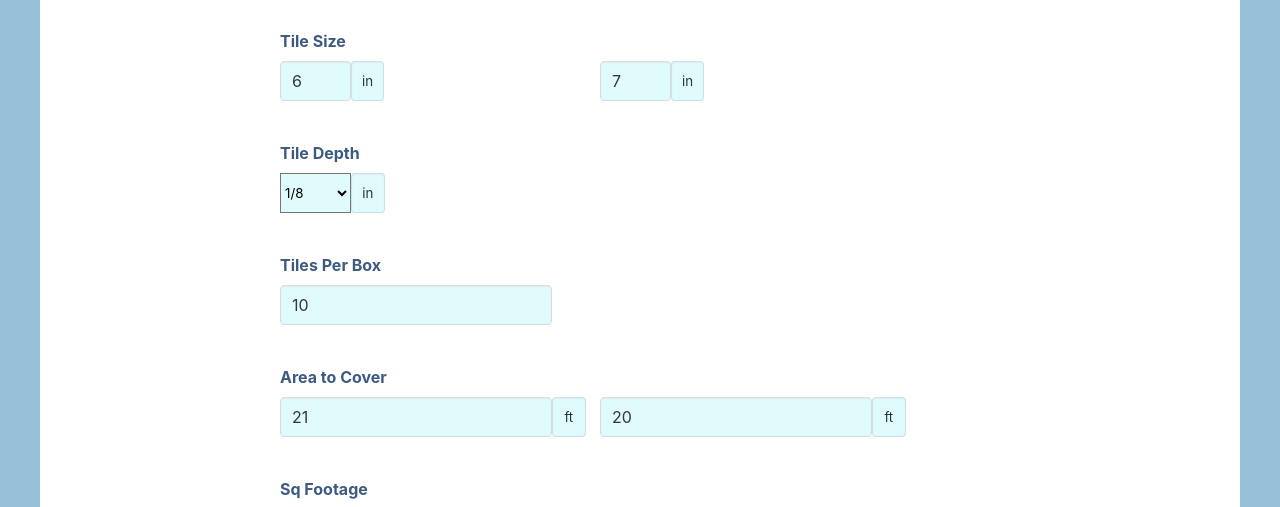
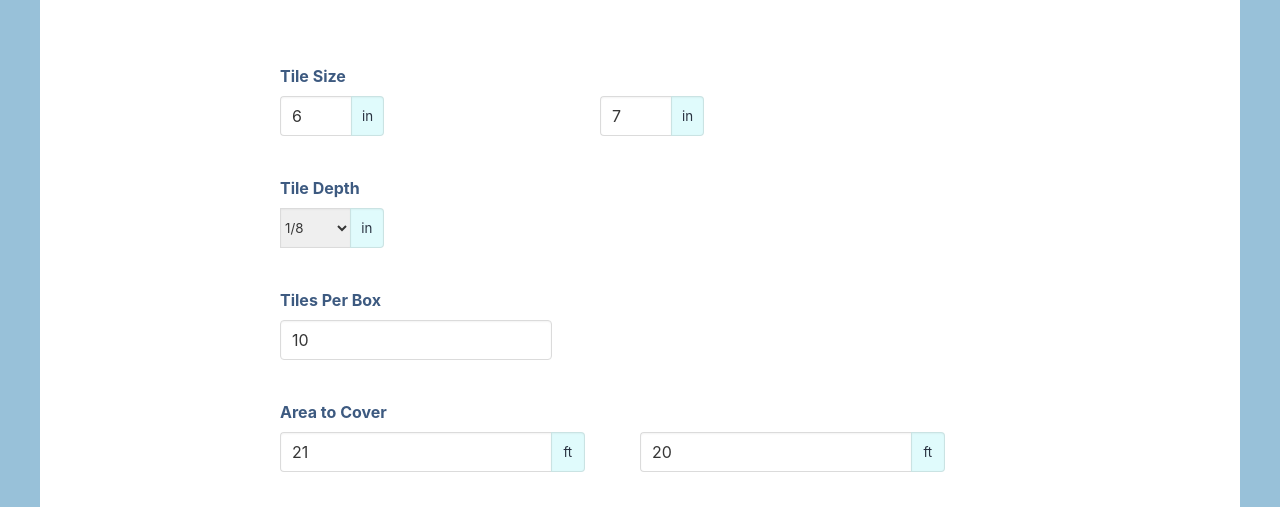
Before and after one commit to antiprysm/front-end, a React (Create React App) app: page / in a window 1280 px wide. Shown: the part 436-943 px from the top of the page. Built offline with nearby package versions, Linux system fonts and the light colour scheme.

Commit message:
tet styling mar 21

```diff
--- a/src/components/Results.jsx
+++ b/src/components/Results.jsx
@@ -3,7 +3,7 @@ import React from "react";
 class Results extends React.Component {
 
   render() {
-    return <div>
+    return <div id="resultsBox">
   <div className="grid">
     <div className="box c">
         <div className="paragraph">
--- a/src/components/ReviewForm.jsx
+++ b/src/components/ReviewForm.jsx
@@ -60,10 +60,15 @@ const gapSizeOptions = {
 
 const validationSchema = Yup.object({
   // product: Yup.string().required("Please select a product").oneOf(products),
-  tile_height: Yup.string().required(),
-  tile_width: Yup.string().required(),
-  tile_depth: Yup.string().required(),
-  tiles_per_box: Yup.string().required(),
+  tile_height: Yup.number().required()
+  .moreThan(0, "Must be greater than 0").positive(),
+  tile_width: Yup.number().integer('gotta be number').required()
+  .moreThan(0, "Must be greater than 0")
+  .positive(),
+  tile_depth: Yup.string().required()
+  .min(1, "Minimum 1 Digit")
+  .max(5, "Maximum 5 Digits"),
+  tiles_per_box: Yup.number().required().moreThan(0, "Must be greater than 0"),
   area_width: Yup.string().required(),
   area_height: Yup.string().required(),
   square_footage: Yup.string().required(),
@@ -85,8 +90,7 @@ const initialValues = {
   waste: 10,
   gap_size_custom: 0
 };
-
-const renderError = (message) => <p className="help is-danger">{message}</p>;
+const renderError = (message) => <div className="help is-danger">{message}</div>;
 const MMsInSqFt = 92900; // devide mm by this number to convert to sqft
 const MMsInInch = 25.4;
 const CubicMMinCubicIn = 16390; // devide mm by this number to get cubic in
@@ -180,7 +184,7 @@ class ProductReviewForm extends React.Component {
       <Formik
         enableReinitialize={true}
         initialValues={initialValues}
-        // validationSchema={validationSchema}
+        validationSchema={validationSchema}
         onSubmit={async (values) => {
           await new Promise((r) => setTimeout(r, 500));
           //setState here
@@ -188,9 +192,9 @@ class ProductReviewForm extends React.Component {
           console.debug(JSON.stringify(results, null, 2));
         }}
       >
-        {({ values }) => (
+        {({ values, errors, touched }) => (
           <Form>
-            <div class="main">
+            <div className="main">
             <div
               className="container"
               style={{
@@ -207,7 +211,7 @@ class ProductReviewForm extends React.Component {
                     Unit of Measurement
                   </label>
                   <div className="control" role="group">
-                    <label for="radio1">
+                    <label htmlFor="radio1">
                       <Field
                         name="control"
                         type="radio"
@@ -219,7 +223,7 @@ class ProductReviewForm extends React.Component {
                     </label>
                     <br></br>
                     &#160;&#160;&#160;
-                    <label for="radio2">
+                    <label htmlFor="radio2">
                       <Field
                         name="control"
                         type="radio"
@@ -230,7 +234,7 @@ class ProductReviewForm extends React.Component {
                       &#160;Metric
                     </label>
                   </div>
-                  <ErrorMessage name="name" render={renderError} />
+                  <ErrorMessage name="control" render={renderError} />
                 </div>
               </div>
               <div className="field">
@@ -244,19 +248,22 @@ class ProductReviewForm extends React.Component {
                     <div className="control" role="group">
                       <Field
                         name="tile_width"
-                        type="text"
-                        className="input"
+                        type="number"
+                        className="input prepend"
                         placeholder="width"
                       />
-                      <ErrorMessage name="tile_width" render={renderError} />
-                      </div>
+
+
                       <Field
                         id="append-input"
                         name="tile_width_append"
                         type="text"
                         value={inputAppendOptions[values.control].find(x => x.tile_width).tile_width}
                         className="text"
+                        disabled="true"
                       />
+
+                      </div>
                     </div>
                   </div>
                   <div>
@@ -265,8 +272,8 @@ class ProductReviewForm extends React.Component {
                     <div className="control">
                       <Field
                         name="tile_height"
-                        type="text"
-                        className="input"
+                        type="number"
+                        className="input prepend"
                         placeholder="height"
                       />
                       <Field
@@ -275,14 +282,16 @@ class ProductReviewForm extends React.Component {
                         type="text"
                         value={inputAppendOptions[values.control].find(x => x.tile_height).tile_height}
                         className="text"
+                        disabled="true"
                       />
-                      <ErrorMessage name="tile_height" render={renderError} />
                       </div>
                     </div>
                   </div>
                 </div>
               </div>
             </div>
+            <ErrorMessage name="tile_width" render={renderError}/>
+            <ErrorMessage name="tile_height" render={renderError} />
           </div>
               <div className="field">
                 <div>
@@ -293,7 +302,7 @@ class ProductReviewForm extends React.Component {
                       <Field
                         name="tile_depth"
                         as="select"
-                        className="select is-fullwidth"
+                        className="select is-fullwidth prepend"
                       >
                         {tileDepthOptions[values.control].map(
                           ({ key, value }) => (
@@ -309,6 +318,7 @@ class ProductReviewForm extends React.Component {
                         type="text"
                         value={inputAppendOptions[values.control].find(x => x.tile_depth).tile_depth}
                         className="text"
+                        disabled="true"
                       />
                       <ErrorMessage name="tile_depth" render={renderError} />
                   </div>
@@ -350,9 +360,11 @@ class ProductReviewForm extends React.Component {
                       <Field
                         name="area_width"
                         type="text"
-                        className="input"
+                        className="input prepend"
                         placeholder="width"
                       />
+                      <ErrorMessage name="area_width" render={renderError} />
+
                       <Field
                         id="append-input"
                         name="area_width_append"
@@ -360,18 +372,16 @@ class ProductReviewForm extends React.Component {
                         value={inputAppendOptions[values.control].find(x => x.area_width).area_width}
                         className="text"
                       />
-                      <ErrorMessage name="area_width" render={renderError} />
                       </div>
                     </div>
                   </div>
-                  <div>
                     <div className="inputBox">
                       <div className="inputB">
                     <div className="control">
                       <Field
                         name="area_height"
                         type="text"
-                        className="input"
+                        className="input prepend"
                         placeholder="height"
                       />
                       <Field
@@ -382,7 +392,6 @@ class ProductReviewForm extends React.Component {
                         className="text"
                       />
                       <ErrorMessage name="area_height" render={renderError} />
-                      </div>
                       </div>
                       </div>
                     </div>
@@ -403,7 +412,7 @@ class ProductReviewForm extends React.Component {
                       <Field
                         name="square_footage"
                         type="text"
-                        className="input"
+                        className="input prepend"
                         placeholder="tiles per box"
                       />
                       <Field
@@ -431,7 +440,7 @@ class ProductReviewForm extends React.Component {
                       <Field
                         name="gap_size"
                         as="select"
-                        className="select is-fullwidth"
+                        className="select is-fullwidth prepend"
                       >
                         {gapSizeOptions[values.control].map(
                           ({ key, value }) => (
--- a/src/index.css
+++ b/src/index.css
@@ -20,11 +20,18 @@ body {
 }
 
 .select {
-    background-color: var(--Light-cyan);
+    border: 1px solid transparent;
+    border-color: #dbdbdb;
+    color: #363636;
+    box-shadow: inset 0 0.0625em 0.125em rgba(10, 10, 10, 0.05);
+    border-top-right-radius: 0px;
+    border-bottom-right-radius: 0px;
+    border-right-width: 0;
 }
 
-.input {
+input {
     background-color: var(--Light-cyan);
+    border-radius: 4px;
 }
 
 form {
@@ -36,6 +43,8 @@ form {
     margin: 5vh;
     padding: 5px 0px 5px 0px;
     border-radius: 30px;
+    padding-bottom: 5vh;
+    padding-top: 5vh;
 }
 
 input[name="tile_width"] {
@@ -67,7 +76,8 @@ select[name="gap_size"] {
     background-color: var(--Light-cyan);
     border-color: #dbdbdb;
     color: var(--Gunmetal);
-    border-radius: 4px;
+    border-top-left-radius: 0;
+    border-bottom-left-radius: 0;
     border:1px solid rgb(10 10 10 / 10%);
     align-items: center;
     box-shadow: inset 0 0.0625em 0.125em rgb(10 10 10 / 5%);
@@ -75,6 +85,13 @@ select[name="gap_size"] {
     height: 3em;
     width: 4ch;
     text-align: center;
+    pointer-events: none;
+}
+
+.input.prepend {
+    border-top-right-radius: 0px;
+    border-bottom-right-radius: 0px;
+    border-right-width: 0;
 }
 
 .control {
@@ -160,6 +177,7 @@ span {
     color: var(--Gunmetal);
     font-size: 2ch;
     background-color: var(--Light-cyan);
+    min-height: 25vh;
 }
 
 .inputGrid {
@@ -196,3 +214,7 @@ span {
     flex-shrink: 1;
     flex-basis: 150px;
 }
+
+#resultsBox {
+    padding-bottom: 5vh;
+}
```
